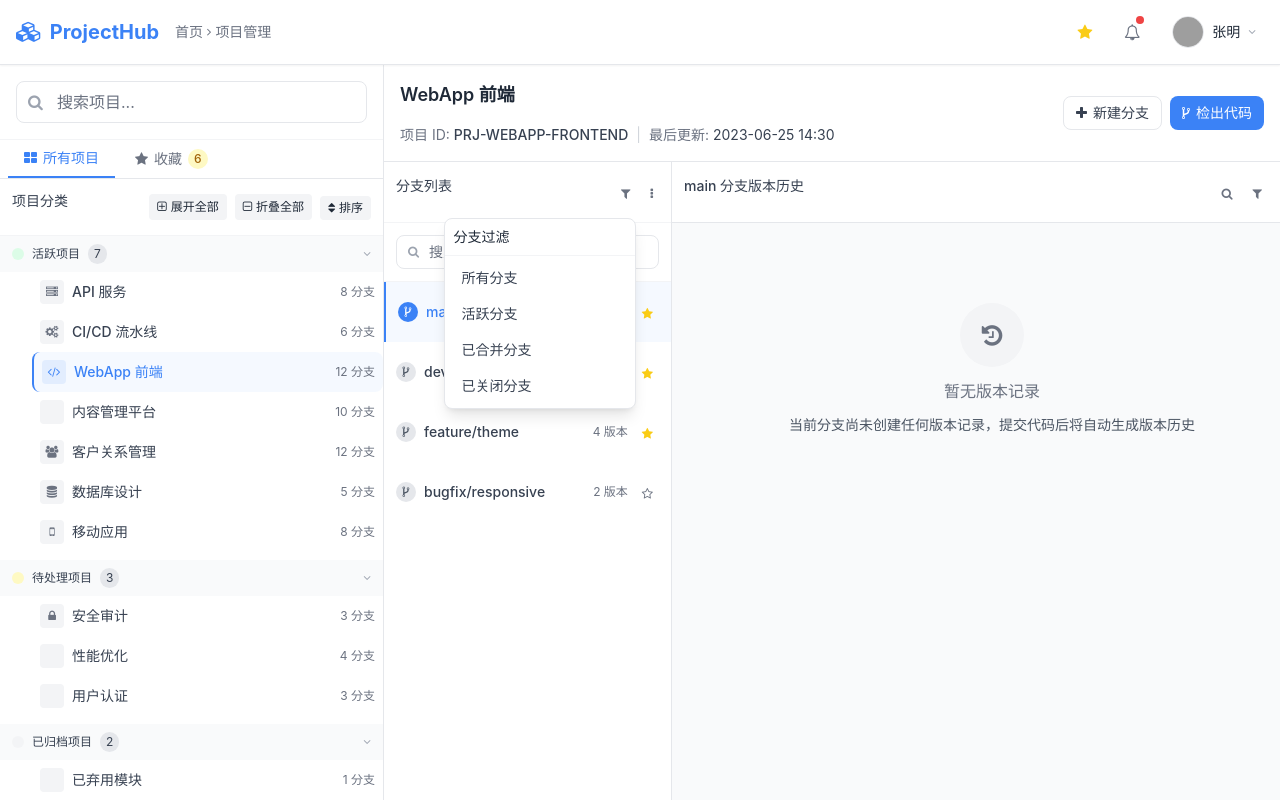
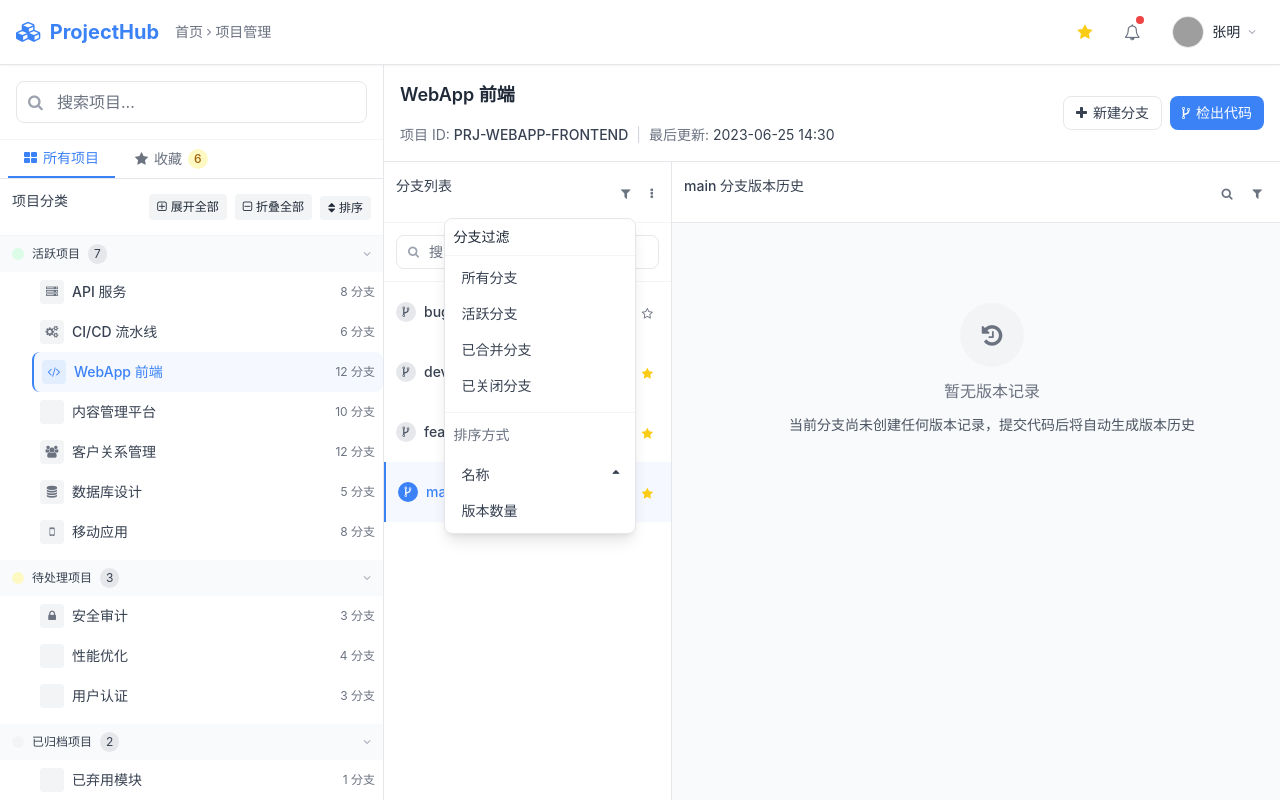
Before and after one commit to Andy123dd/ReleaseHub, a React (Create React App) app: page / in a window 1280 px wide. Both pictures are taken after a click on the button 625 px from the left and 192 px from the top of the page. Built offline with nearby package versions, Linux system fonts and the light colour scheme; grey boxes are pictures that could not be loaded.

Commit message:
feat(BranchList): 添加分支列表的排序功能
新增按名称和版本数量排序功能，支持升序和降序排列。使用useMemo优化排序性能，避免不必要的重新计算。

```diff
--- a/src/components/BranchList.js
+++ b/src/components/BranchList.js
@@ -1,4 +1,4 @@
-import React, { useState } from 'react';
+import React, { useState, useMemo } from 'react';
 import PropTypes from 'prop-types';
 import { statusStyles } from '../api';
 
@@ -17,18 +17,42 @@ const BranchList = ({
   const [searchTerm, setSearchTerm] = useState('');
   const [filterMenuOpen, setFilterMenuOpen] = useState(false);
   const [moreMenuOpen, setMoreMenuOpen] = useState(false);
+  const [sortBy, setSortBy] = useState('name'); // 排序字段: name, versions
+  const [sortOrder, setSortOrder] = useState('asc'); // 排序顺序: asc, desc
 
   // 应用搜索过滤
   const filteredBranches = branches.filter(branch =>
     branch.name.toLowerCase().includes(searchTerm.toLowerCase())
   );
 
+  // 应用排序
+  const sortedBranches = useMemo(() => {
+    return [...filteredBranches].sort((a, b) => {
+      if (sortBy === 'name') {
+        return sortOrder === 'asc'
+          ? a.name.localeCompare(b.name)
+          : b.name.localeCompare(a.name);
+      } else if (sortBy === 'versions') {
+        return sortOrder === 'asc'
+          ? a.versions - b.versions
+          : b.versions - a.versions;
+      }
+      return 0;
+    });
+  }, [filteredBranches, sortBy, sortOrder]);
+
+  // 获取排序图标
+  const getSortIcon = (field) => {
+    if (sortBy !== field) return null;
+    return sortOrder === 'asc' ? 'fa-sort-asc' : 'fa-sort-desc';
+  };
+
   return (
     <div className="w-full md:w-64 lg:w-72 bg-white border-r border-gray-200 flex flex-col overflow-hidden">
       <div className="p-3 border-b border-gray-100 flex items-center justify-between">
         <h3 className="text-sm font-medium text-gray-700">分支列表</h3>
         <div className="flex items-center space-x-2">
-          {/* 过滤器按钮 */}
+          {/* 过滤器和排序按钮 */}
           <div className="relative">
             <button
               className="p-1.5 rounded hover:bg-gray-100 transition-colors text-gray-500"
@@ -36,7 +60,7 @@ const BranchList = ({
             >
               <i className="fa fa-filter text-xs"></i>
             </button>
-            {/* 过滤器下拉菜单 */}
+            {/* 过滤器和排序下拉菜单 */}
             {filterMenuOpen && (
               <div className="absolute right-0 mt-2 w-48 bg-white rounded-lg shadow-lg border border-gray-200 z-20">
                 <div className="p-2 border-b border-gray-100 font-medium text-sm">分支过滤</div>
@@ -76,6 +100,36 @@ const BranchList = ({
                     }}
                   >
                     已关闭分支
+                  </button>
+                </div>
+                <div className="border-t border-gray-100 my-1"></div>
+                <div className="p-2 font-medium text-sm text-gray-500">排序方式</div>
+                <div className="py-1">
+                  <button
+                    className="block w-full text-left px-4 py-2 text-sm text-gray-700 hover:bg-gray-100"
+                    onClick={() => {
+                      setSortBy('name');
+                      setSortOrder(sortBy === 'name' && sortOrder === 'asc' ? 'desc' : 'asc');
+                      setFilterMenuOpen(false);
+                    }}
+                  >
+                    <span className="flex items-center justify-between w-full">
+                      <span>名称</span>
+                      <i className={`fa ${getSortIcon('name')} text-xs`}></i>
+                    </span>
+                  </button>
+                  <button
+                    className="block w-full text-left px-4 py-2 text-sm text-gray-700 hover:bg-gray-100"
+                    onClick={() => {
+                      setSortBy('versions');
+                      setSortOrder(sortBy === 'versions' && sortOrder === 'asc' ? 'desc' : 'asc');
+                      setFilterMenuOpen(false);
+                    }}
+                  >
+                    <span className="flex items-center justify-between w-full">
+                      <span>版本数量</span>
+                      <i className={`fa ${getSortIcon('versions')} text-xs`}></i>
+                    </span>
                   </button>
                 </div>
               </div>
@@ -151,7 +205,7 @@ const BranchList = ({
         </div>
       </div>
 
-      {filteredBranches.length === 0 ? (
+      {sortedBranches.length === 0 ? (
         <div className="p-4 text-center text-gray-500 text-sm">
           <div className="mb-2">
             <i className="fa fa-code-fork text-primary text-3xl"></i>
@@ -160,7 +214,7 @@ const BranchList = ({
         </div>
       ) : (
         <div className="overflow-y-auto scrollbar-hide flex-1">
-          {filteredBranches.map((branch) => (
+          {sortedBranches.map((branch) => (
             <div
               key={branch.name}
               className={`p-3 flex items-center justify-between ${selectedBranch === branch.name ? 'bg-primary/5 border-l-2 border-primary' : 'hover:bg-gray-50'} cursor-pointer hover-scale`}
```
